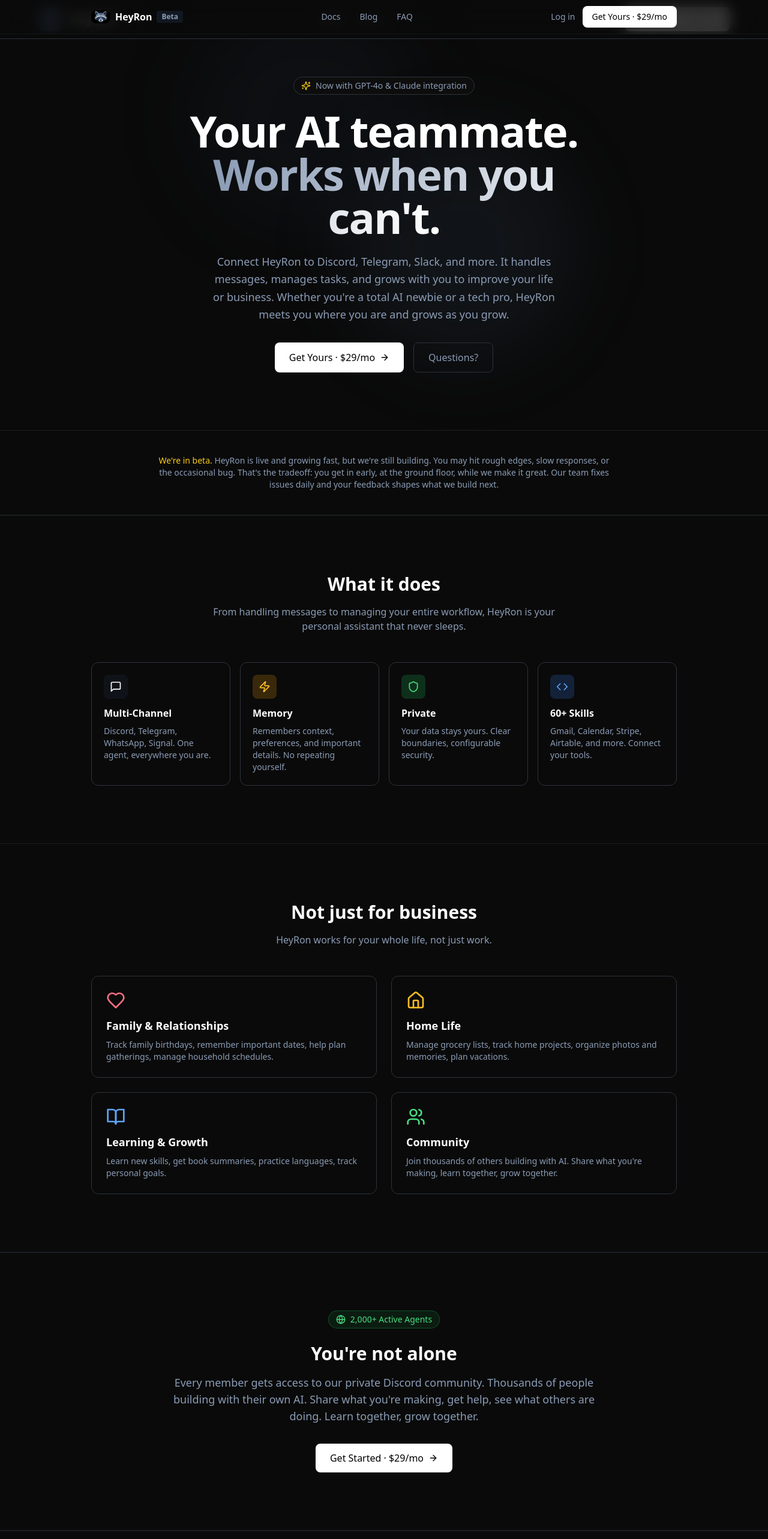
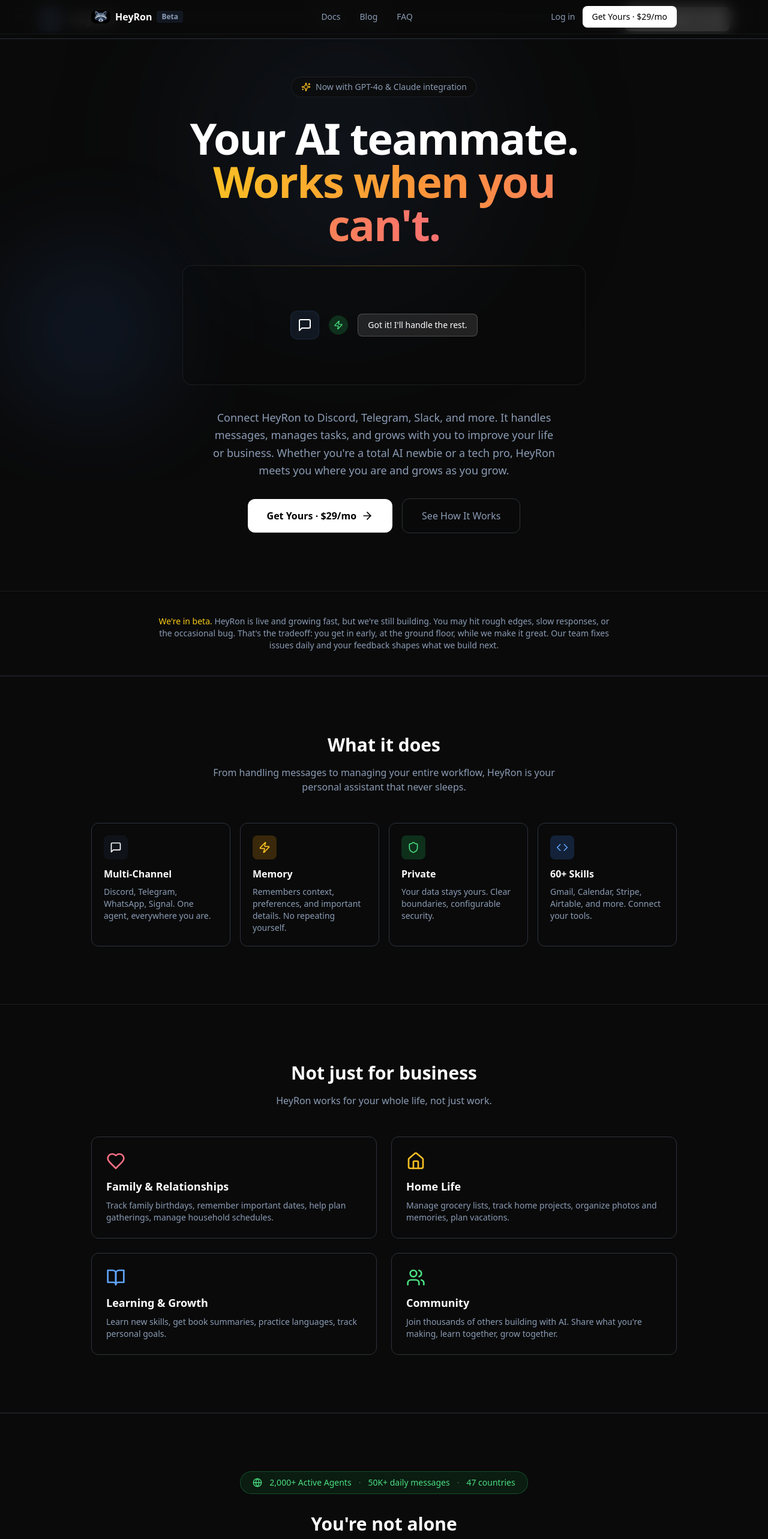
Before and after one commit to sarapopephotography/heyron-site, a Next.js app: page / in a window 1280 px wide. Shown: the top 2566 px of the page at 60% size. Built offline with nearby package versions, Linux system fonts and the light colour scheme.

Commit message:
Design refresh: hero visual, enhanced gradients, How It Works icons

```diff
--- a/app/page.tsx
+++ b/app/page.tsx
@@ -7,8 +7,9 @@
     <div className="min-h-screen bg-background">
       {/* Gradient background effect */}
       <div className="fixed inset-0 pointer-events-none overflow-hidden">
-        <div className="absolute top-0 left-1/4 w-96 h-96 bg-primary/10 rounded-full blur-3xl"></div>
-        <div className="absolute bottom-1/4 right-1/4 w-96 h-96 bg-secondary/10 rounded-full blur-3xl"></div>
+        <div className="absolute top-0 left-1/4 w-[500px] h-[500px] bg-primary/20 rounded-full blur-[120px]"></div>
+        <div className="absolute bottom-0 right-0 w-[400px] h-[400px] bg-accent/10 rounded-full blur-[100px]"></div>
+        <div className="absolute top-1/2 left-0 w-[300px] h-[300px] bg-blue-500/10 rounded-full blur-[80px]"></div>
       </div>
 
       {/* Minimal Header */}
@@ -38,30 +39,49 @@
       {/* Hero */}
       <section className="relative pt-32 pb-24 px-6">
         <div className="max-w-3xl mx-auto text-center relative">
-          <div className="inline-flex items-center gap-2 px-3 py-1 rounded-full bg-surface border border-border text-sm text-text-secondary mb-6">
-            <Sparkles className="w-4 h-4 text-yellow-400" />
+          <div className="inline-flex items-center gap-2 px-4 py-1.5 rounded-full bg-surface/80 border border-border/50 text-sm text-text-secondary mb-8 hover:border-white/30 transition-colors cursor-pointer">
+            <Sparkles className="w-4 h-4 text-amber-400" />
             <span>Now with GPT-4o & Claude integration</span>
           </div>
 
-          <h1 className="text-5xl md:text-7xl font-bold mb-6 leading-tight tracking-tight">
+          <h1 className="text-5xl md:text-7xl font-bold mb-8 leading-tight tracking-tight">
             Your AI teammate.
             <br />
-            <span className="text-transparent bg-clip-text bg-gradient-to-r from-text-secondary to-white">
+            <span className="text-transparent bg-clip-text bg-gradient-to-r from-amber-400 via-orange-400 to-red-400">
               Works when you can't.
             </span>
           </h1>
+
+          {/* Hero visual element */}
+          <div className="relative mx-auto mb-10 w-full max-w-2xl h-[200px] rounded-2xl border border-border/50 bg-surface/30 backdrop-blur-sm overflow-hidden">
+            <div className="absolute inset-0 flex items-center justify-center">
+              <div className="flex items-center gap-4">
+                <div className="w-12 h-12 rounded-xl bg-primary/30 border border-primary/50 flex items-center justify-center">
+                  <MessageSquare className="w-6 h-6 text-white" />
+                </div>
+                <div className="w-8 h-8 rounded-full bg-green-500/20 flex items-center justify-center">
+                  <Zap className="w-4 h-4 text-green-400" />
+                </div>
+                <div className="px-4 py-2 rounded-lg bg-white/10 border border-white/20 text-sm text-white">
+                  Got it! I'll handle the rest.
+                </div>
+              </div>
+            </div>
+            {/* Scan line effect */}
+            <div className="absolute top-0 left-0 right-0 h-px bg-gradient-to-r from-transparent via-amber-500/50 to-transparent animate-pulse"></div>
+          </div>
 
           <p className="text-lg text-text-secondary max-w-xl mx-auto mb-8 leading-relaxed">
             Connect HeyRon to Discord, Telegram, Slack, and more. It handles messages, manages tasks, and grows with you to improve your life or business. Whether you're a total AI newbie or a tech pro, HeyRon meets you where you are and grows as you grow.
           </p>
 
-          <div className="flex flex-col sm:flex-row gap-4 justify-center">
-            <Link href="/signup" className="inline-flex items-center justify-center gap-2 px-6 py-3 bg-white text-black font-medium rounded-lg hover:bg-gray-200 transition-all hover:scale-105">
+          <div className="flex flex-col sm:flex-row gap-4 justify-center items-center">
+            <Link href="/signup" className="inline-flex items-center justify-center gap-2 px-8 py-4 bg-white text-black font-semibold rounded-xl hover:bg-gray-200 transition-all hover:scale-105 hover:shadow-lg hover:shadow-white/10">
               Get Yours · $29/mo
-              <ArrowRight className="w-4 h-4" />
+              <ArrowRight className="w-5 h-5" />
             </Link>
-            <Link href="#faq" className="inline-flex items-center justify-center gap-2 px-6 py-3 border border-border hover:border-white/50 rounded-lg transition-colors text-text-secondary hover:text-white">
-              Questions?
+            <Link href="#faq" className="inline-flex items-center justify-center gap-2 px-8 py-4 border border-border hover:border-white/50 rounded-xl transition-colors text-text-secondary hover:text-white bg-surface/30">
+              See How It Works
             </Link>
           </div>
         </div>
@@ -174,18 +194,22 @@
       {/* Community */}
       <section className="py-24 border-y border-border/50">
         <div className="max-w-3xl mx-auto px-6 text-center">
-          <div className="inline-flex items-center gap-2 px-3 py-1 rounded-full bg-green-500/10 border border-green-500/30 text-green-400 text-sm mb-6">
+          <div className="inline-flex items-center gap-3 px-5 py-2 rounded-full bg-green-500/10 border border-green-500/30 text-green-400 text-sm mb-8">
             <Globe className="w-4 h-4" />
-            <span>2,000+ Active Agents</span>
+            <span className="font-medium">2,000+ Active Agents</span>
+            <span className="text-green-400/50">·</span>
+            <span>50K+ daily messages</span>
+            <span className="text-green-400/50">·</span>
+            <span>47 countries</span>
           </div>
 
           <h2 className="text-3xl font-semibold mb-4">You're not alone</h2>
           <p className="text-text-secondary mb-8 text-lg">
             Every member gets access to our private Discord community. Thousands of people building with their own AI. Share what you're making, get help, see what others are doing. Learn together, grow together.
           </p>
-          <Link href="/signup" className="inline-flex items-center justify-center gap-2 px-6 py-3 bg-white text-black font-medium rounded-lg hover:bg-gray-200 transition-all hover:scale-105">
+          <Link href="/signup" className="inline-flex items-center justify-center gap-2 px-8 py-4 bg-white text-black font-semibold rounded-xl hover:bg-gray-200 transition-all hover:scale-105 hover:shadow-lg hover:shadow-white/10">
             Get Started · $29/mo
-            <ArrowRight className="w-4 h-4" />
+            <ArrowRight className="w-5 h-5" />
           </Link>
         </div>
       </section>
@@ -195,20 +219,35 @@
         <div className="max-w-5xl mx-auto px-6">
           <h2 className="text-3xl font-semibold mb-12 text-center">How it works</h2>
           <div className="grid grid-cols-1 md:grid-cols-3 gap-8">
-            <div className="relative p-6 rounded-xl border border-border bg-surface/30 hover:border-white/20 transition-all">
-              <div className="absolute -top-3 -left-3 w-8 h-8 rounded-full bg-white text-black font-bold flex items-center justify-center text-sm">1</div>
+            <div className="relative p-6 rounded-2xl border border-border bg-surface/30 hover:border-white/20 transition-all group">
+              <div className="absolute -top-3 -left-3 w-10 h-10 rounded-full bg-gradient-to-br from-amber-400 to-orange-500 text-black font-bold flex items-center justify-center shadow-lg shadow-amber-500/30">
+                <span className="text-lg">✨</span>
+              </div>
+              <div className="mt-4 mb-3 w-12 h-12 rounded-xl bg-gradient-to-br from-primary/30 to-secondary/30 border border-primary/30 flex items-center justify-center group-hover:scale-110 transition-transform">
+                <span className="text-2xl">👋</span>
+              </div>
               <h3 className="font-semibold mb-2 mt-2">Sign up and pick a name</h3>
               <p className="text-sm text-text-secondary">Your AI gets a name you choose. Sign up and go.</p>
             </div>
 
-            <div className="relative p-6 rounded-xl border border-border bg-surface/30 hover:border-white/20 transition-all">
-              <div className="absolute -top-3 -left-3 w-8 h-8 rounded-full bg-white text-black font-bold flex items-center justify-center text-sm">2</div>
+            <div className="relative p-6 rounded-2xl border border-border bg-surface/30 hover:border-white/20 transition-all group">
+              <div className="absolute -top-3 -left-3 w-10 h-10 rounded-full bg-gradient-to-br from-blue-400 to-cyan-500 text-black font-bold flex items-center justify-center shadow-lg shadow-blue-500/30">
+                <span className="text-lg">⚡</span>
+              </div>
+              <div className="mt-4 mb-3 w-12 h-12 rounded-xl bg-gradient-to-br from-primary/30 to-secondary/30 border border-primary/30 flex items-center justify-center group-hover:scale-110 transition-transform">
+                <span className="text-2xl">🔒</span>
+              </div>
               <h3 className="font-semibold mb-2 mt-2">We set up your private AI server</h3>
               <p className="text-sm text-text-secondary">Your own dedicated instance. Private. Isolated. Just for you.</p>
             </div>
 
-            <div className="relative p-6 rounded-xl border border-border bg-surface/30 hover:border-white/20 transition-all">
-              <div className="absolute -top-3 -left-3 w-8 h-8 rounded-full bg-white text-black font-bold flex items-center justify-center text-sm">3</div>
+            <div className="relative p-6 rounded-2xl border border-border bg-surface/30 hover:border-white/20 transition-all group">
+              <div className="absolute -top-3 -left-3 w-10 h-10 rounded-full bg-gradient-to-br from-green-400 to-emerald-500 text-black font-bold flex items-center justify-center shadow-lg shadow-green-500/30">
+                <span className="text-lg">🚀</span>
+              </div>
+              <div className="mt-4 mb-3 w-12 h-12 rounded-xl bg-gradient-to-br from-primary/30 to-secondary/30 border border-primary/30 flex items-center justify-center group-hover:scale-110 transition-transform">
+                <span className="text-2xl">💬</span>
+              </div>
               <h3 className="font-semibold mb-2 mt-2">Start talking in 2 minutes</h3>
               <p className="text-sm text-text-secondary">No setup. No code. Just open the chat and go.</p>
             </div>
```
